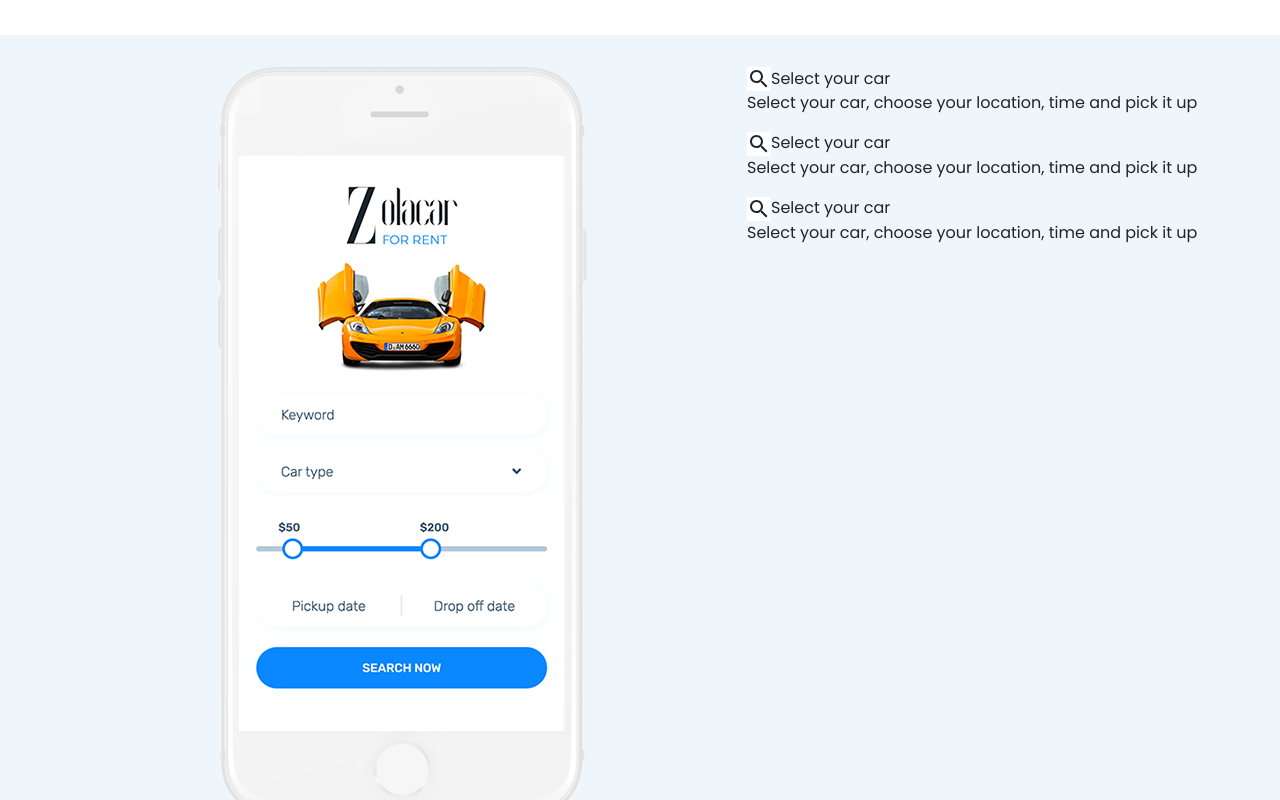
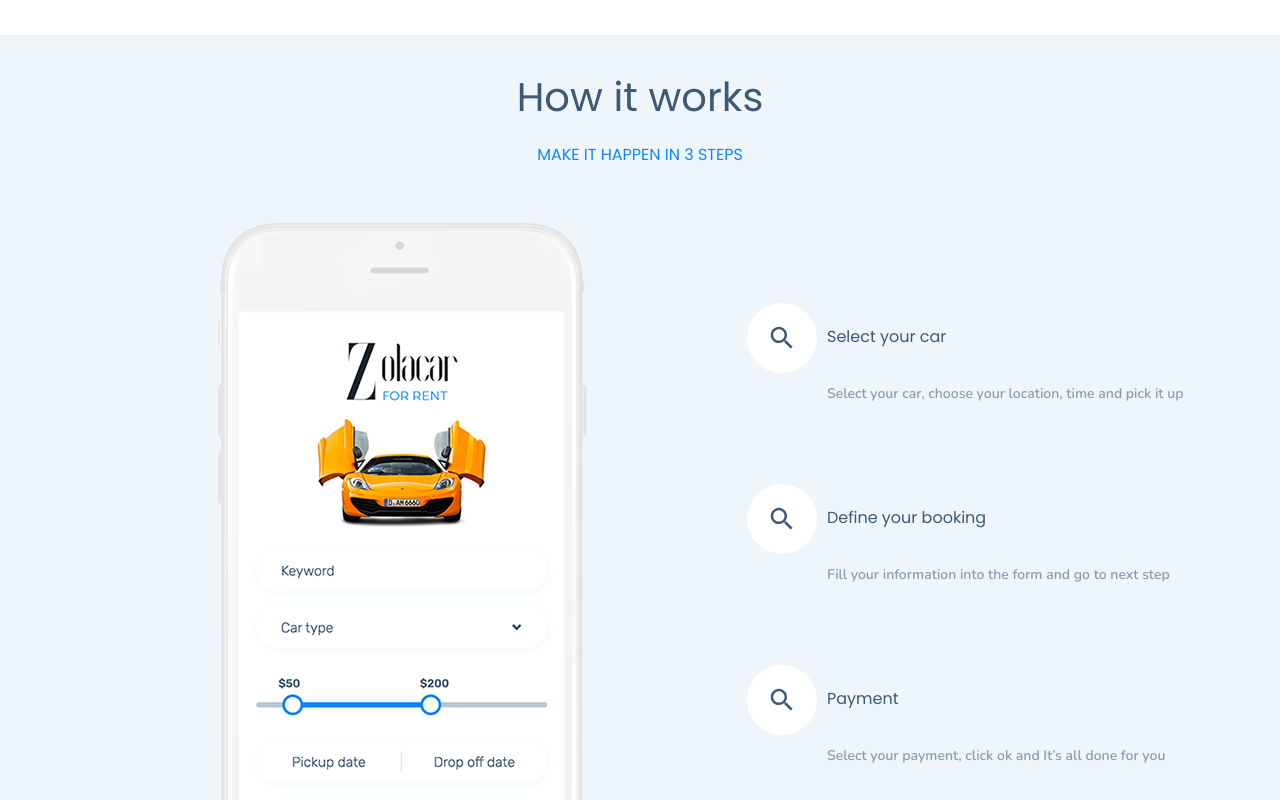
Before and after one commit to Marcos8060/upcar, a React (Create React App) app: page / in a window 1280 px wide. Shown: the part 640-1440 px from the top of the page. Built offline with nearby package versions, Linux system fonts and the light colour scheme.

Commit message:
styled the works section

```diff
--- a/src/App.css
+++ b/src/App.css
@@ -10,4 +10,5 @@
   --black: #000000;
   --card: #1087FA;
   --secondary: #EEF5FB;
+  --works: #879DB2;
 }
--- a/src/components/Info.js
+++ b/src/components/Info.js
@@ -14,20 +14,28 @@
       <div className="app__info">
           <div className="upper__info">
             <div className="container">
+                 <p className='text-center works'>How it works</p>
+                 <p className='happen text-center'>MAKE IT HAPPEN IN 3 STEPS</p>
                 <div className="row">
                     <div className="col-md-7 text-center">
                       <img className='img-fluid' src={phone} alt="" />
                     </div>
                     <div className="col-md-5">
-                        <SearchIcon />
-                        <span>Select your car</span>
-                        <p>Select your car, choose your location, time and pick it up</p>
-                        <SearchIcon />
-                        <span>Select your car</span>
-                        <p>Select your car, choose your location, time and pick it up</p>
-                        <SearchIcon />
-                        <span>Select your car</span>
-                        <p>Select your car, choose your location, time and pick it up</p>
+                        <div className="item">
+                            <SearchIcon />
+                            <span className='direction'>Select your car</span>
+                            <p className='desc'>Select your car, choose your location, time and pick it up</p>
+                        </div>
+                        <div className="item">
+                            <SearchIcon />
+                            <span className='direction'>Define your booking</span>
+                            <p className='desc'>Fill your information into the form and go to next step</p>
+                        </div>
+                        <div className="item">
+                            <SearchIcon />
+                            <span className='direction'>Payment</span>
+                            <p className='desc'>Select your payment, click ok and It’s all done for you</p>
+                        </div>
                     </div>
                 </div>
             </div>
--- a/src/components/css/info.css
+++ b/src/components/css/info.css
@@ -11,8 +11,13 @@
     color: var(--unique);
 }
 .works{
-    color: var(--unique);
-    text-transform: uppercase;
+    color: var(--nav);
+    font-size: 40px;
+}
+.happen{
+    margin-bottom: 7vh;
+    text-align: center;
+    color: var(--card);
 }
 .title{
     font-weight: bold;
@@ -32,6 +37,17 @@
 }
 .MuiSvgIcon-root{
     background-color: var(--white);
+    padding: 20px !important;
+    border-radius: 999px;
+    height: 70px !important;
+    width: 70px !important;
+    color: var(--nav);
+    margin-right: 10px;
+}
+.MuiSvgIcon-root:hover{
+    background: var(--card);
+    color: var(--white);
+    transition: 1.4s;
 }
 .lower{
     margin-top: 14vh;
@@ -43,3 +59,17 @@
     font-size: 40px;
     font-weight: 200;
 }
+.item{
+    margin-top: 10vh;
+    margin-top: 10vh;
+}
+.desc{
+    margin-left: 80px;
+    margin-top: 10px;
+    font-size: 14px;
+    font-family: Nunito;
+    color: var(--works);
+}
+.direction{
+    color: var(--nav);
+}
```
